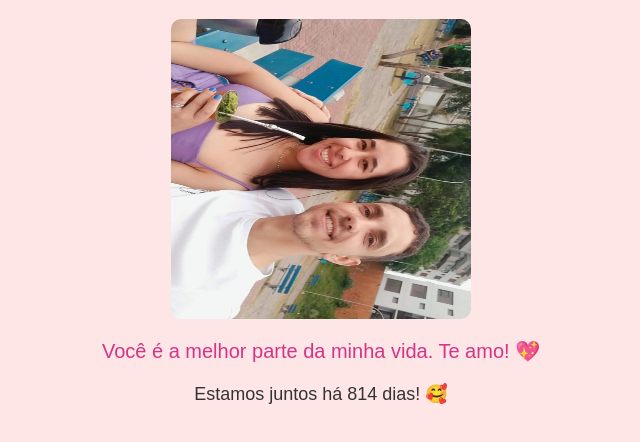
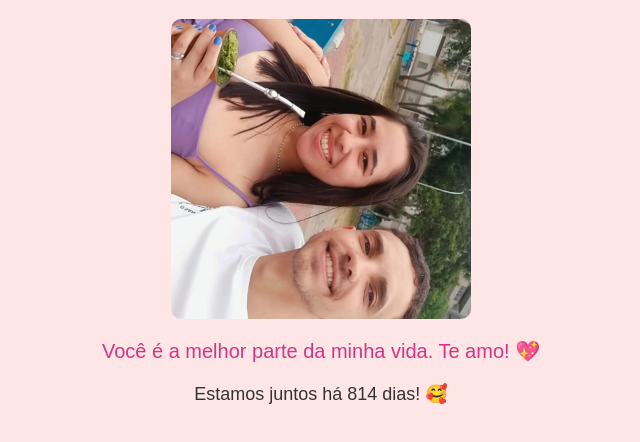
Before and after one commit to matheusbdq/matheusbdq.github.io, a plain HTML site: page index.html in a window 1280 px wide. Shown: the part 62-504 px from the top of the page, without its empty margins (319-959 px from the left). Drawn offline with Linux system fonts and the light colour scheme.

Commit message:
Update index.html

```diff
--- a/index.html
+++ b/index.html
@@ -5,6 +5,22 @@
     <meta name="viewport" content="width=device-width, initial-scale=1.0">
     <title>Para Minha Amor ❤️</title>
     <style>
+
+        #slideshow {
+            width: 100%;
+            max-width: 500px; /* Ajuste a largura máxima */
+            height: 300px; /* Ajuste a altura desejada */
+            margin: auto; /* Centraliza na tela */
+            overflow: hidden;
+            position: relative;
+        }
+        #slideshow img {
+            width: 100%;
+            height: 100%;
+            object-fit: cover; /* Ajusta a imagem sem distorcer */
+            position: absolute;
+        }
+
         body {
             text-align: center;
             font-family: Arial, sans-serif;
```
